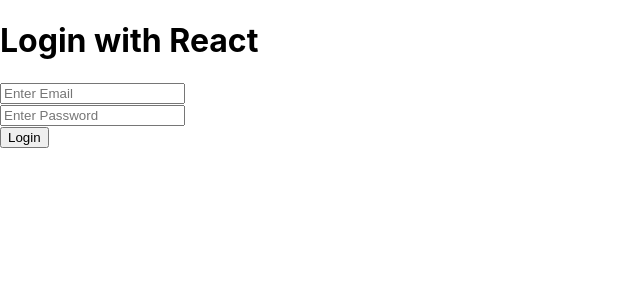
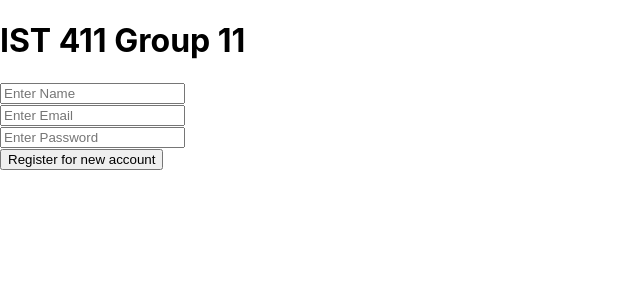
Before and after one commit to littlejkim/ist411group11, a React (Create React App) app: page /register in a window 1280 px wide. Shown: the top 300 px of the page, without its empty margins (0-640 px from the left). Built offline with nearby package versions, Linux system fonts and the light colour scheme.

Commit message:
added components folder and react router dependencies

```diff
--- a/package.json
+++ b/package.json
@@ -5,6 +5,7 @@
   "dependencies": {
     "react": "^16.6.0",
     "react-dom": "^16.6.0",
+    "react-router-dom": "^4.3.1",
     "react-scripts": "2.0.5"
   },
   "scripts": {
--- a/src/App.js
+++ b/src/App.js
@@ -1,53 +1,24 @@
 import React, { Component } from 'react';
+import { BrowserRouter, Route, Switch } from 'react-router-dom';
+import Login from "./components/Login";
+import Error from "./components/Error";
+import Register from "./components/Register";
+import Produce from "./components/Produce";
 
 class App extends Component {
 
-  constructor() {
-    super()
-    this.state = {
-      email:'',
-      password:''
-    }
-  }
 
-  handleEmail(text)
-  {
-    this.setState({email:text.target.value})
-  }
-
-  handlePassword(text) {
-    this.setState({password:text.target.value})
-  }
-
-  login() {
-    console.warn("all state")
-    let obj = {}
-    obj.email = this.state.email
-    obj.password = this.state.password
-
-    fetch('http://localhost',
-      {
-      header: {
-        "Content-Type": "application/json"
-      },
-      method: 'POST',
-      body: JSON.stringify({obj})
-      }
-    )
-  }
   render() {
     return (
-      <div className="App">
-        <header className="App-header">
-          <h1 className="App-title">Login with React</h1>
-        </header>
+      <BrowserRouter>
+        <Switch>
+          <Route path="/" component={Login} exact />
+          <Route path="/register" component={Register}/>
+          <Route path="/produce" component={Produce}/>
+          <Route component={Error} />
+        </Switch>
 
-        <input type="text" placeholder="Enter Email" onChange={(text) => { this.handleEmail(text) }} />
-        <br/>
-        <input type="password" placeholder="Enter Password" onChange={(text) => { this.handlePassword(text) }} />
-        <br/>
-        <button onClick={()=>{this.login()}}>Login</button>
-      </div>
+      </BrowserRouter>
     );
   }
 }
--- /dev/null
+++ b/src/components/Error.js
@@ -0,0 +1,11 @@
+import React from "react";
+
+const Error = () => {
+    return (
+        <div>
+            <p>Error</p>
+        </div>
+    );
+};
+
+export default Error;
--- /dev/null
+++ b/src/components/Login.js
@@ -0,0 +1,54 @@
+import React, { PropTypes } from 'react';
+import Register from './Register';
+
+
+class Login extends React.Component {
+
+  constructor(props) {
+    super(props);
+    this.handleLogin = this.handleLogin.bind(this);
+    this.handleRegister = this.handleRegister.bind(this);
+  }
+
+  handleEmail(text)
+  {
+    this.setState({email:text.target.value});
+  }
+
+  handlePassword(text) {
+    this.setState({password:text.target.value});
+  }
+
+  handleLogin(event) {
+    event.preventDefault();
+    this.props.history.push('/produce');
+  }
+
+  handleRegister(event) {
+    event.preventDefault();
+    this.props.history.push('/register');
+  }
+
+  render() {
+    return (
+        <div>
+            <h1>
+                IST 411 Group 11
+            </h1>
+            <input type="text" placeholder="Enter Email" onChange={(text) => { this.handleEmail(text) }} />
+            <br/>
+            <input type="password" placeholder="Enter Password" onChange={(text) => { this.handlePassword(text) }} />
+            <br/>
+            <form onSubmit={this.handleLogin}>
+              <input type='submit' value='Login' />
+            </form>
+
+            <form onSubmit={this.handleRegister}>
+              <input type='submit' value='Register' />
+            </form>
+      </div>
+    );
+  }
+}
+
+export default Login;
--- /dev/null
+++ b/src/components/Produce.js
@@ -0,0 +1,11 @@
+import React from "react";
+
+const Produce = () => {
+    return (
+        <div>
+            <p>Produce</p>
+        </div>
+    );
+};
+
+export default Produce;
--- /dev/null
+++ b/src/components/Register.js
@@ -0,0 +1,47 @@
+import React, { PropTypes } from 'react';
+
+class Register extends React.Component {
+
+  constructor(props) {
+    super(props);
+    this.handleCreateAccount = this.handleCreateAccount.bind(this);
+  }
+
+  handleEmail(text)
+  {
+    this.setState({email:text.target.value});
+  }
+
+  handlePassword(text) {
+    this.setState({password:text.target.value});
+  }
+
+  handleName(text) {
+      this.setState({name:text.target.value});
+  }
+
+  handleCreateAccount(event) {
+      event.preventDefault();
+      this.props.history.push('/produce');
+  }
+  render() {
+    return (
+        <div>
+            <h1>
+                IST 411 Group 11
+            </h1>
+            <input type="text" placeholder="Enter Name" onChange={(text) => { this.handleName(text) }} />
+            <br/>
+            <input type="text" placeholder="Enter Email" onChange={(text) => { this.handleEmail(text) }} />
+            <br/>
+            <input type="password" placeholder="Enter Password" onChange={(text) => { this.handlePassword(text) }} />
+            <br/>
+            <form onSubmit={this.handleCreateAccount}>
+              <input type='submit' value='Register for new account' />
+            </form>
+      </div>
+    );
+  }
+}
+
+export default Register;
```
Also changed, not shown: 1 other file (tests, documents, lock files or other folders).
